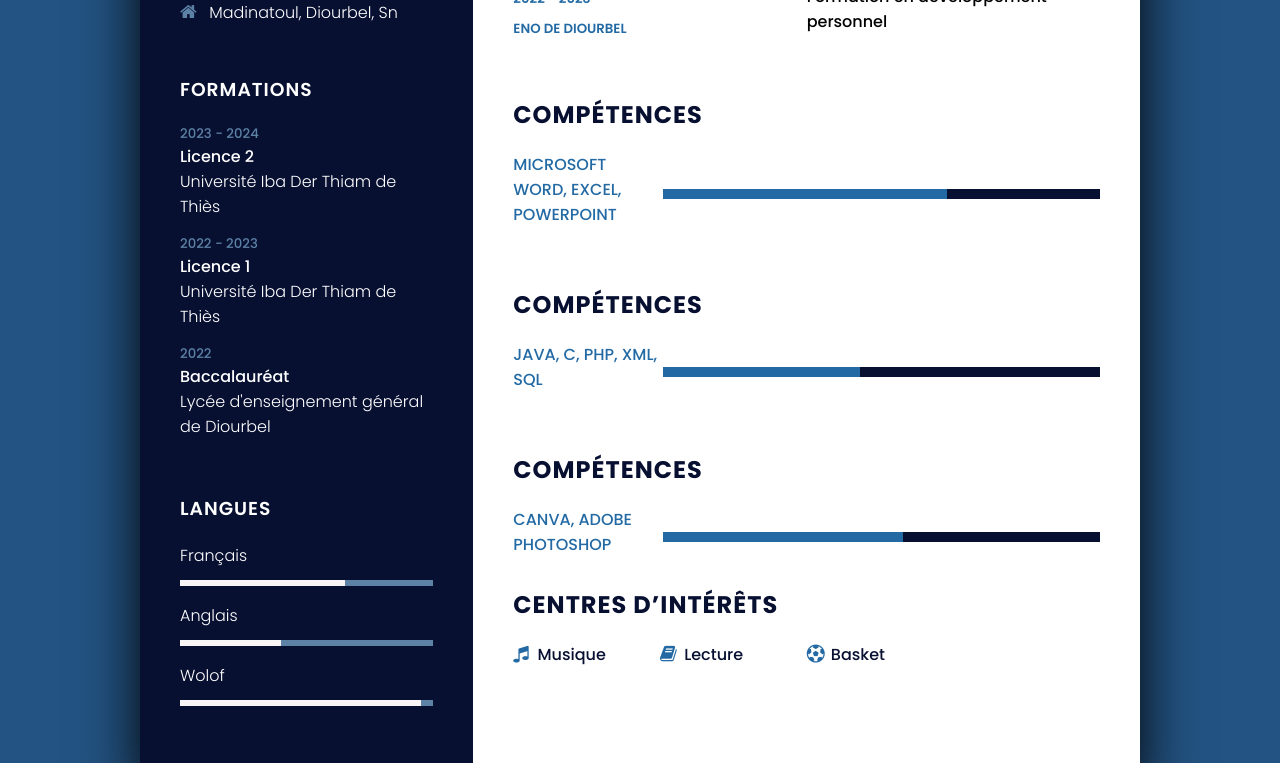
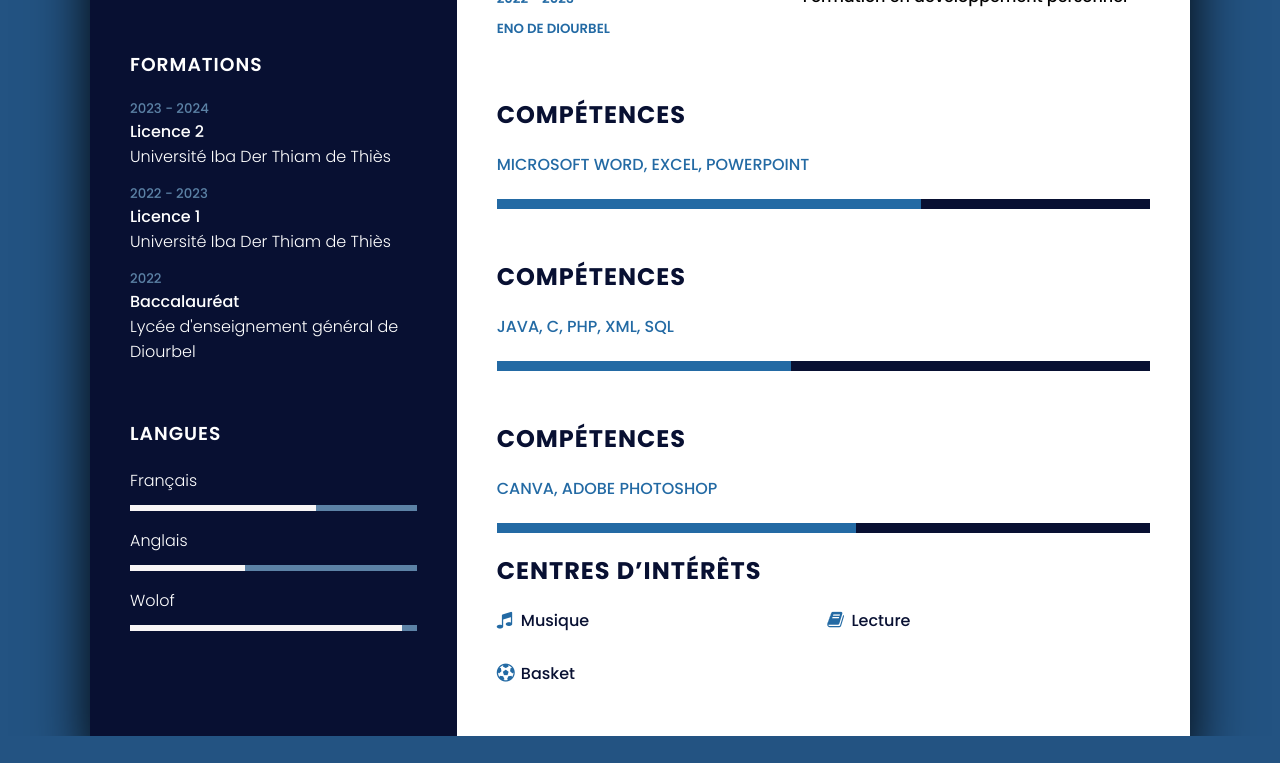
Before and after one commit to falllorse-code/mon-cv, a plain HTML site: page index.html in a window 1280 px wide. Shown: the part 642-1405 px from the top of the page. After the commit the page ends 1378 px from the top, so only its background shows below. Drawn offline with Linux system fonts and the light colour scheme.

Commit message:
Refactor CSS for responsive design and layout changes
Updated layout and styles for responsiveness and improved design.

```diff
--- a/style.css
+++ b/style.css
@@ -17,10 +17,10 @@ body{
     position:relative;
     width:100%;
     max-width: 1000px;
-    min-height: 1000px;
+    min-height: auto;
     background: white;
     display: grid;
-    grid-template-columns: 1fr 2fr;
+    grid-template-columns: 1fr;
     box-shadow: 0 35px 55px rgb(0, 0, 0);
 
 }
@@ -45,8 +45,8 @@ body{
 
 .profileTexte .imgBox{
     position: relative;
-    width: 200px;
-    height: 200px;
+    width: clamp(110px, 22vw, 200px);
+    height: clamp(110px, 22vw, 200px);
     border-radius: 50%;
     overflow:hidden ;
 }
@@ -168,19 +168,20 @@ p{
 }
 .me .bx{
     display: flex;
-    flex-direction: row;
+    flex-direction: column;
+    gap: 12px;
     margin: 20px 0;
-    justify-content: space-between;
-    align-items: flex-start;
+    justify-content: flex-start;
+    align-items: stretch;
 }
 .me .bx .text {
-  width: 50%;
+  width: 100%;
 }
 
 
 .me .bx .year{
-    min-width: 200px;
-    width: 45%
+    min-width: 0;
+    width: 100%;
 }
 .me .bx .year h5{
     text-transform: uppercase;
@@ -196,11 +197,43 @@ p{
   font-weight: 500;
   margin: 3px 0;
 }
+
+@media (min-width: 768px) {
+    .container{
+        grid-template-columns: 1fr 2fr;
+    }
+    .container .left-side{
+        padding: 40px;
+    }
+    .me .bx{
+        flex-direction: row;
+        align-items: flex-start;
+    }
+    .me .bx .text {
+        width: 50%;
+    }
+    .me .bx .year{
+        min-width: 200px;
+        width: 45%;
+    }
+    .skills .bx{
+        grid-template-columns: 150px 1fr;
+    }
+    .interet ul{
+        grid-template-columns: repeat(4,1fr);
+    }
+}
+
+@media (min-width: 1024px) {
+    .container{
+        max-width: 1100px;
+    }
+}
 .skills .bx{
     position: relative;
     width: 100%;
     display: grid;
-    grid-template-columns: 150px 1fr;
+    grid-template-columns: 1fr;
     justify-content: center;
     align-items: center;
 }
@@ -228,7 +261,8 @@ p{
 
 .interet ul {
     display: grid;
-    grid-template-columns: repeat(4,1fr);
+    grid-template-columns: repeat(2,1fr);
+    gap: 8px;
 }
 
 .interet ul li{
```
